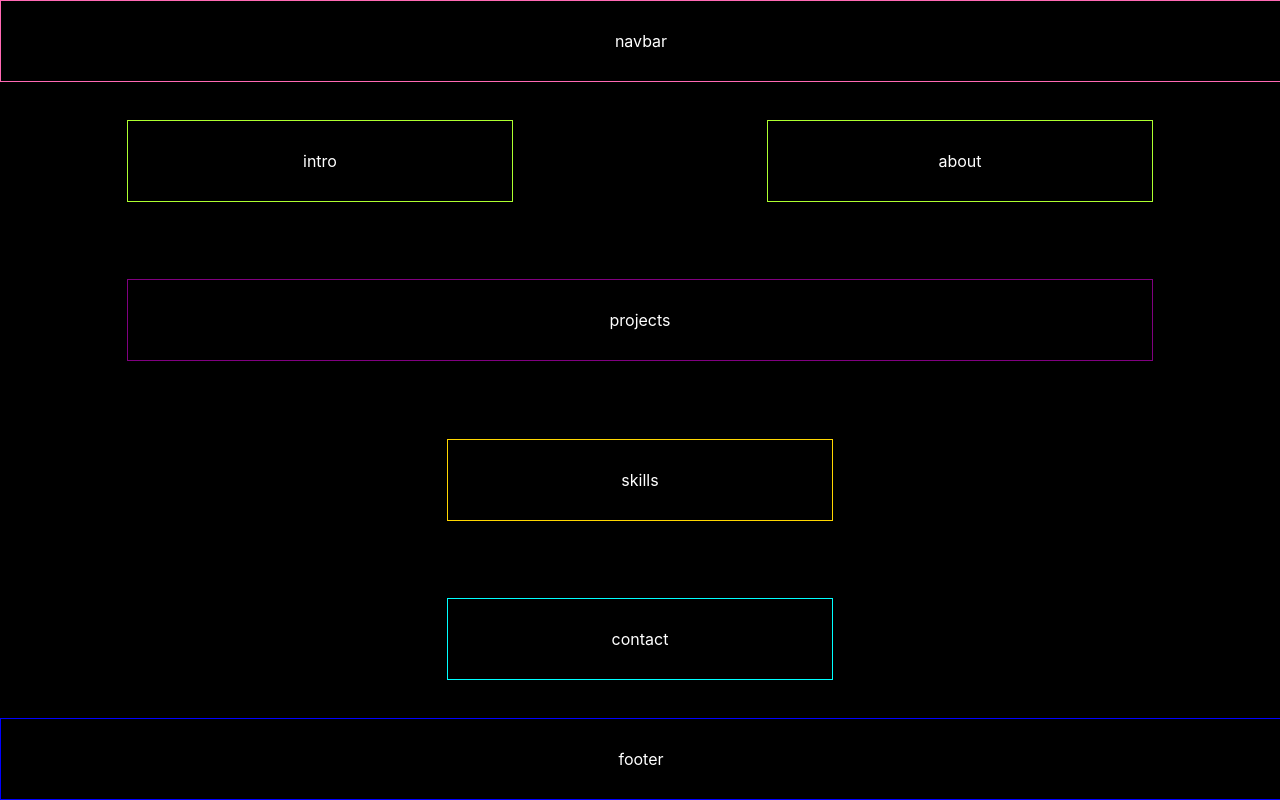
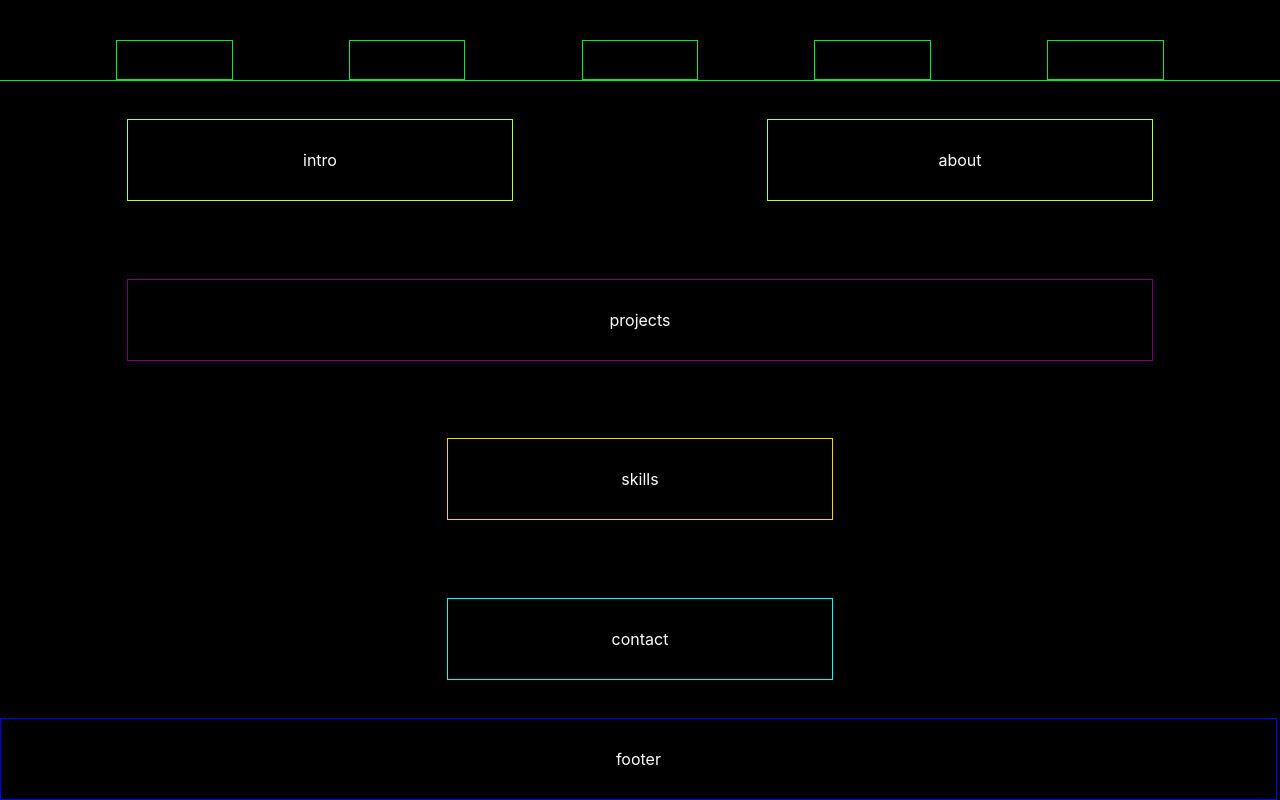
Before and after one commit to The-Six/My-Portfolio, a React (Create React App) app: page / in a window 1280 px wide. Built offline with nearby package versions, Linux system fonts and the light colour scheme.

Commit message:
added css to footer & Navbar

```diff
--- a/src/components/Footer/footer.css
+++ b/src/components/Footer/footer.css
@@ -1,6 +1,6 @@
 .Footer {
   height: 10vh;
-  width: 100vw;
+  width: 99.6vw;
   display: flex;
   flex-direction: row;
   border: 1px solid blue;
--- a/src/components/Navbar/navbar.css
+++ b/src/components/Navbar/navbar.css
@@ -1,8 +1,48 @@
 .Navbar {
   display: flex;
+  flex-direction: row;
   height: 10vh;
   width: 100vw;
-  border: 1px solid hotpink;
-  justify-content: center;
-  align-items: center;
+  border-bottom: 1px solid #00ed34;
+  justify-content: space-evenly;
 }
+
+.intro_tab {
+  height: 50%;
+  align-self: end;
+  width: 9.1vw;
+  border: 1px solid #00ed34;
+  background-color: #000000;
+}
+
+.about_tab {
+  height: 50%;
+  align-self: end;
+  width: 9.1vw;
+  border: 1px solid #00ed34;
+  background-color: #000000;
+}
+
+.projects_tab {
+  height: 50%;
+  align-self: end;
+  width: 9.1vw;
+  border: 1px solid #00ed34;
+  background-color: #000000;
+}
+
+.skills_tab {
+  height: 50%;
+  align-self: end;
+  width: 9.1vw;
+  border: 1px solid #00ed34;
+  background-color: #000000;
+}
+
+.contact_tab {
+  height: 50%;
+  align-self: end;
+  width: 9.1vw;
+  border: 1px solid #00ed34;
+  background-color: #000000;
+}
--- a/src/components/Navbar/navbar.js
+++ b/src/components/Navbar/navbar.js
@@ -2,7 +2,13 @@ import React from "react";
 import "./navbar.css";
 
 function Navbar() {
-  return <div className="Navbar">navbar</div>;
+  return <div className="Navbar">
+    <button className="intro_tab"></button>
+    <button className="about_tab"></button>
+    <button className="projects_tab"></button>
+    <button className="skills_tab"></button>
+    <button className="contact_tab"></button>
+  </div>;
 }
 
 export default Navbar;
```
